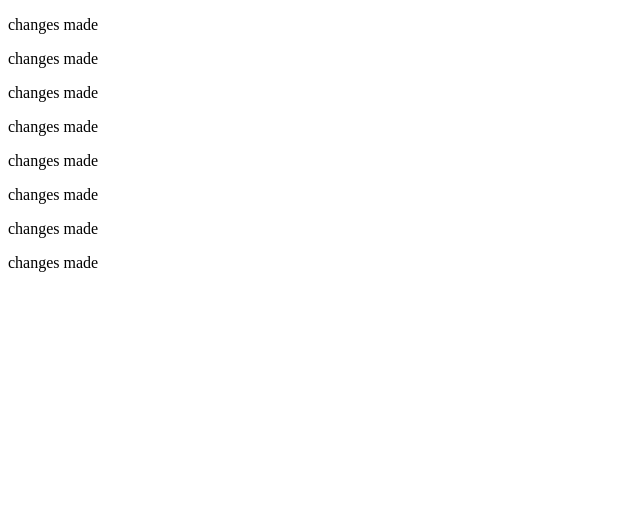
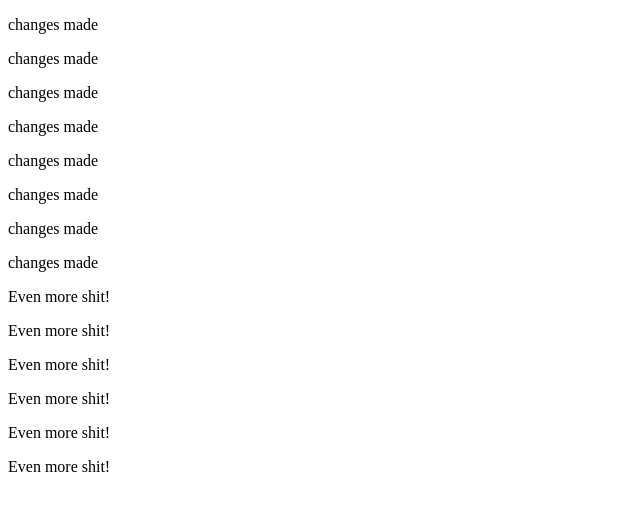
Before and after one commit to yourboyvines/Test_Project, a plain HTML site: page newfile.html in a window 1280 px wide. Shown: the whole page, without its empty margins (0-640 px from the left). Drawn offline with Linux system fonts and the light colour scheme.

```diff
--- a/newfile.html
+++ b/newfile.html
@@ -10,5 +10,12 @@
         <p>changes made</p>
         <p>changes made</p>
         <p>changes made</p>
+        <p>Even more shit!</p>
+        <p>Even more shit!</p>
+        <p>Even more shit!</p>
+        <p>Even more shit!</p>
+        <p>Even more shit!</p>
+        <p>Even more shit!</p>
+
     </body>
 </html>
```
